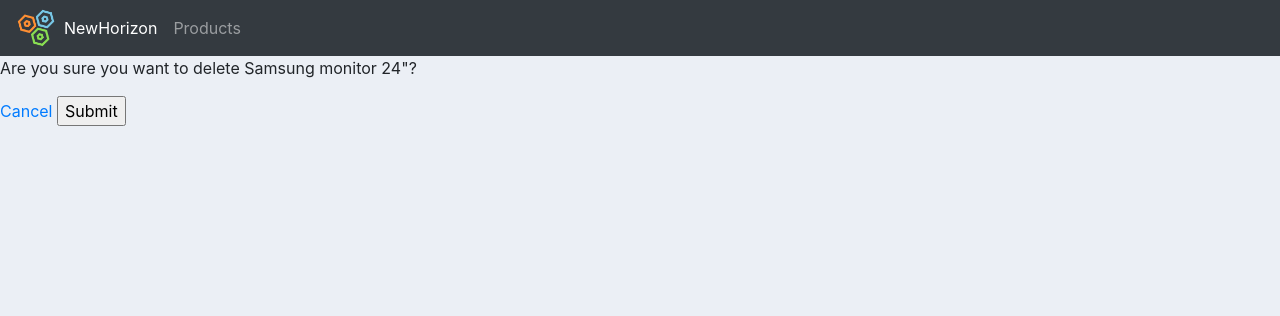
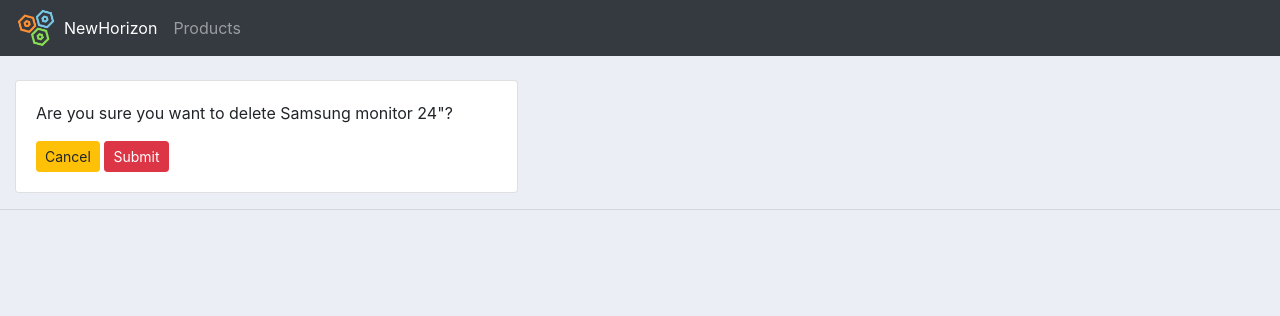
Before and after one commit to rafu01/dashboard-app-django, a Django app: page /delete_order/2 in a window 1280 px wide. Shown: the top 316 px of the page. Run offline with Django 3.2, Linux system fonts and the light colour scheme; data comes from the database, SQL or seed files in the repository; both versions use the stored data as it was after the commit; some libraries are stand-ins or nearby versions.

Commit message:
fixed some styling and created create order and delete order page

```diff
--- a/accounts/templates/accounts/customer.html
+++ b/accounts/templates/accounts/customer.html
@@ -66,8 +66,8 @@
 						<td>{{order.products.category}}</td>
 						<td>{{order.date_created}}</td>
 						<td>{{order.status}}</td>
-						<td><a class="btn btn-sm btn-info" href="#">Update</a></td>
-						<td><a class="btn btn-sm btn-danger" href="#">Delete</a></td>
+						<td><a class="btn btn-sm btn-info" href="{%  url 'update_order' order.id %}">Update</a></td>
+						<td><a class="btn btn-sm btn-danger" href="{%  url 'delete_order' order.id %}">Delete</a></td>
 					</tr>
 				{% endfor %}
 			</table>
--- a/accounts/templates/accounts/delete.html
+++ b/accounts/templates/accounts/delete.html
@@ -1,9 +1,17 @@
 {% extends 'accounts/main.html' %}
 {% block content %}
-<p>Are you sure you want to delete {{item}}?</p>
-<form action="{% url 'delete_order' item.id %}" method="POST">
-    {% csrf_token %}
-    <a href="{% url 'home' %}">Cancel</a>
-    <input type="submit" name="Confirm">
-</form>
+<br>
+<div class="row">
+    <div class="col-md-5">
+        <div class="card card-body">
+            <p>Are you sure you want to delete {{item}}?</p>
+            <form action="{% url 'delete_order' item.id %}" method="POST">
+                {% csrf_token %}
+                <a class="btn btn-sm btn-warning" href="{% url 'home' %}">Cancel</a>
+                <input class="btn btn-sm btn-danger" type="submit" name="Confirm">
+            </form>
+        </div>
+    </div>
+</div>
+
 {% endblock %}
--- a/accounts/templates/accounts/main.html
+++ b/accounts/templates/accounts/main.html
@@ -10,9 +10,11 @@
     </head>
     <body>
         {% include 'accounts/navbar.html' %}
-
+        <div class="container-fluid">
         {% block content %}
         {% endblock %}
+    </div>
+    <hr>
     </body>
 </html>
 <script src="https://code.jquery.com/jquery-3.4.1.slim.min.js" integrity="sha384-J6qa4849blE2+poT4WnyKhv5vZF5SrPo0iEjwBvKU7imGFAV0wwj1yYfoRSJoZ+n" crossorigin="anonymous"></script>
```
Also changed, not shown: accounts/templates/accounts/order_form.html (+13 -5 lines), db.sqlite3.
